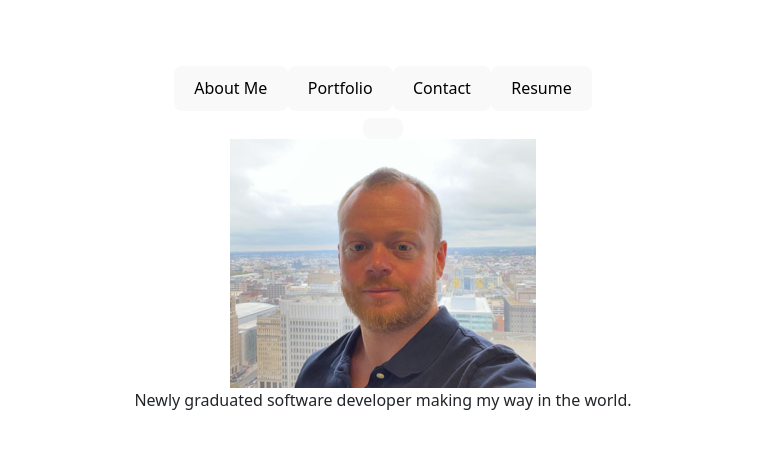
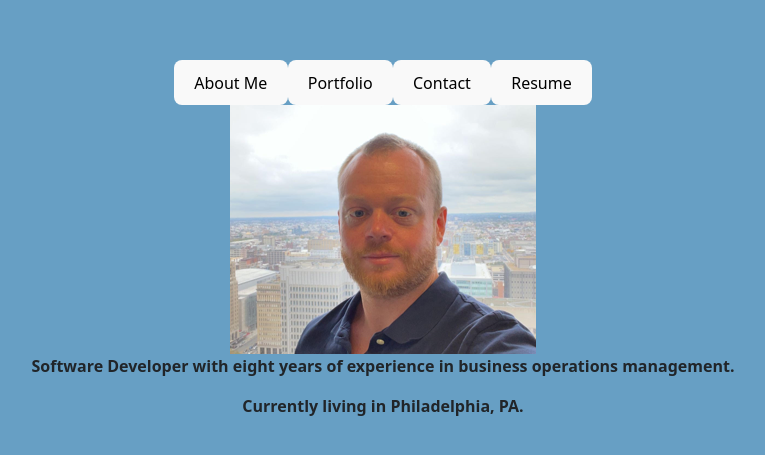
Before and after one commit to jjsdunc88/react-portfolio, a React (Vite) app: page / in a window 1280 px wide. Shown: the part 153-608 px from the top of the page, without its empty margins (257-1022 px from the left). Built offline with nearby package versions, Linux system fonts and the light colour scheme.

Commit message:
color and layout updates

```diff
--- a/src/App.jsx
+++ b/src/App.jsx
@@ -30,7 +30,7 @@ function pageNav() {
   return (
     <>
       <Nav setPage={setPage}/>
-      <button ></button>
+      {/* <button ></button> */}
       {pageNav()}
       {/* <div className="card">
   <div className="card-body">
--- a/src/components/About.jsx
+++ b/src/components/About.jsx
@@ -4,8 +4,12 @@ export default function About(){
       <nav>
         {/* <h1>About Me</h1>  */}
         <img src={picture}/>
+
         <p>
-          Newly graduated software developer making my way in the world.
+          <b>Software Developer with eight years of experience in business operations management.</b>
+        </p>
+        <p>
+         <b> Currently living in Philadelphia, PA. </b>
         </p>
       </nav>
     )
--- a/src/components/ProjectList.css
+++ b/src/components/ProjectList.css
@@ -1,5 +1,6 @@
 #root {
     padding: 0;
+
 }
 #works {
  padding: 0;
@@ -24,7 +25,7 @@
     left: 0;
     width: 100%;
     display: block;
-    background-color: gray;
+    /* background-color: gray; */
     opacity: 1;
 }
 #works .github {
@@ -35,6 +36,11 @@
     /* opacity: 1; */
 }
 
+.screenshot{
+    position: relative;
+    height:80%;
+    top:20px;
+}
 
 @media screen AND (max-width: 768px) {
     #works {
--- a/src/components/ProjectList.jsx
+++ b/src/components/ProjectList.jsx
@@ -1,4 +1,6 @@
 import "./ProjectList.css";
+
+
 
 export default function ProjectList(){
   const projs = [
--- a/src/index.css
+++ b/src/index.css
@@ -16,12 +16,13 @@
 
 a {
   font-weight: 500;
-  color: #646cff;
+  color: #242424;
   text-decoration: inherit;
 }
 a:hover {
-  color: #535bf2;
+  color: #242424;
 }
+
 
 body {
   margin: 0;
@@ -29,6 +30,7 @@ body {
   place-items: center;
   min-width: 320px;
   min-height: 100vh;
+  background-color: #679fc4;
 }
 
 h1 {
@@ -46,6 +48,7 @@ button {
   background-color: #1a1a1a;
   cursor: pointer;
   transition: border-color 0.25s;
+
 }
 button:hover {
   border-color: #646cff;
```
